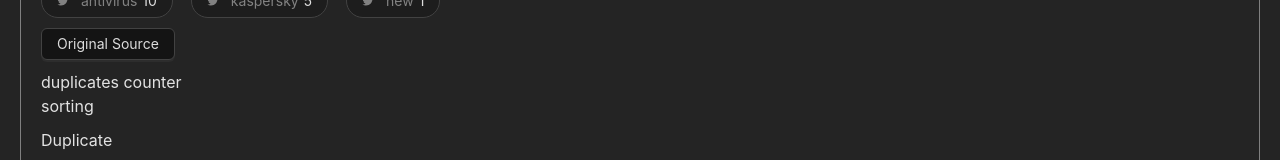
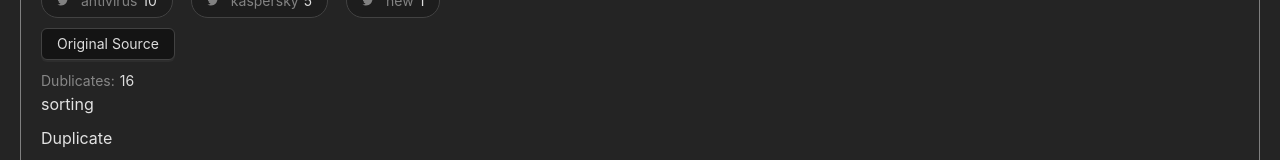
Before and after one commit to DragonRomeo/kaspersky-test, a React (Vite) app: page / in a window 1280 px wide. Shown: the part 351-511 px from the top of the page. Built offline with nearby package versions, Linux system fonts and the light colour scheme.

Commit message:
feat: add duplicates-counter

```diff
--- a/src/common/consts/labels.ts
+++ b/src/common/consts/labels.ts
@@ -9,4 +9,7 @@ export const labels = {
   SHOW_MORE: {
     buttonText: 'Show more',
   },
+  DUPLICATES: {
+    text: 'Dublicates:',
+  },
 };
--- /dev/null
+++ b/src/components/duplicates-counter/duplicates-counter.tsx
@@ -0,0 +1,26 @@
+import React from 'react';
+import { IData_TagItem } from '../../common/interfaces/snippet-news';
+import { Flex } from 'antd';
+import { Typography } from 'antd';
+import { labels } from '../../common/consts/labels';
+import { getTotalCount, notFoundMessage } from './duplicates.helper';
+
+const { Text } = Typography;
+
+interface Props {
+  duplicates: IData_TagItem[];
+}
+
+const DuplicatesCounter: React.FC<Props> = ({ duplicates }) => {
+  const count = getTotalCount(duplicates);
+  const result = count !== null ? count : notFoundMessage;
+
+  return (
+    <Flex gap='5px'>
+      <Text type='secondary'>{labels.DUPLICATES.text} </Text>
+      <Text>{result}</Text>
+    </Flex>
+  );
+};
+
+export default DuplicatesCounter;
--- /dev/null
+++ b/src/components/duplicates-counter/duplicates.helper.ts
@@ -0,0 +1,11 @@
+import { IData_TagItem } from '../../common/interfaces/snippet-news';
+
+export const getTotalCount = (duplicates: IData_TagItem[]): number | null => {
+  if (duplicates.length === 0) {
+    return null;
+  }
+  const result = duplicates.reduce((acc, current) => acc + current.count, 0);
+  return result;
+};
+
+export const notFoundMessage = 'is not found';
--- a/src/components/news/news.tsx
+++ b/src/components/news/news.tsx
@@ -11,6 +11,7 @@ import Tags from './tags/tags';
 import Link from 'antd/es/typography/Link';
 import Highlights from './highlights/highlights';
 import { labels } from '../../common/consts/labels';
+import DuplicatesCounter from '../duplicates-counter/duplicates-counter';
 
 interface Props {
   data: IData_SnippetNews;
@@ -52,7 +53,7 @@ const News: React.FC<Props> = ({ data }) => {
       </Flex>
       <div>
         {/* flex-row */}
-        <div>duplicates counter</div>
+        <DuplicatesCounter duplicates={data.KW}/>
         <div>sorting</div>
       </div>
       <div>Duplicate</div>
```
